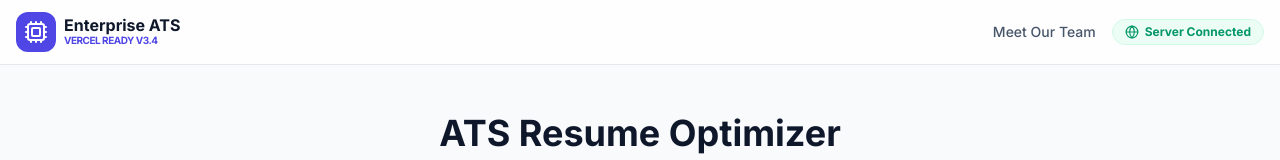
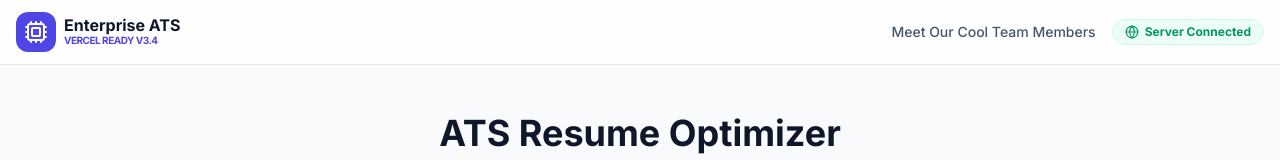
Before and after one commit to himanshujoshi0310/ATS_checker, a React (Vite) app: page / in a window 1280 px wide. Shown: the top 160 px of the page. Built offline with nearby package versions, Linux system fonts and the light colour scheme.

Commit message:
Update App.tsx

```diff
--- a/App.tsx
+++ b/App.tsx
@@ -139,7 +139,7 @@ const App: React.FC = () => {
           </div>
           <div className="flex items-center gap-4">
             <a href="/team"  className="text-sm font-medium text-slate-600 hover:text-indigo-600 transition-colors">
-            Meet Our  Team
+            Meet Our Cool Team Members
             </a>
             <div className="hidden sm:flex items-center gap-1.5 text-xs font-bold text-emerald-600 bg-emerald-50 px-3 py-1 rounded-full border border-emerald-100">
               <Globe size={14} /> Server Connected
```
